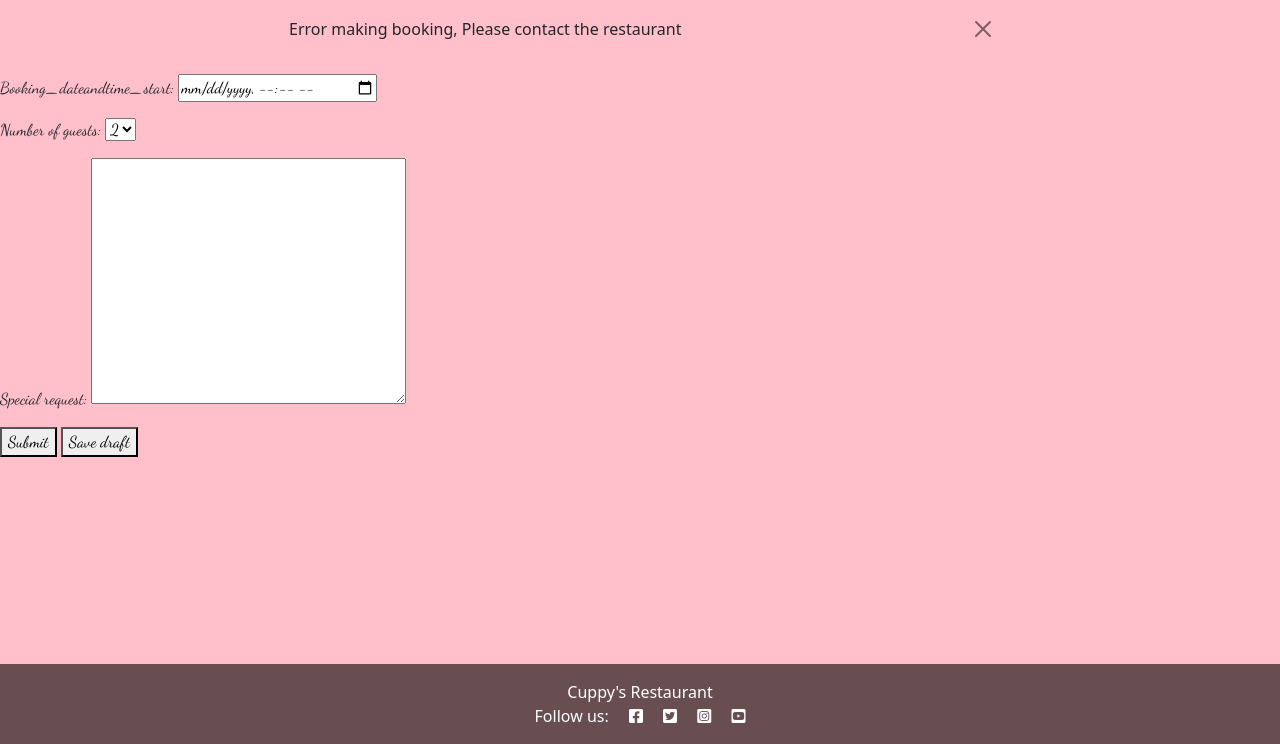
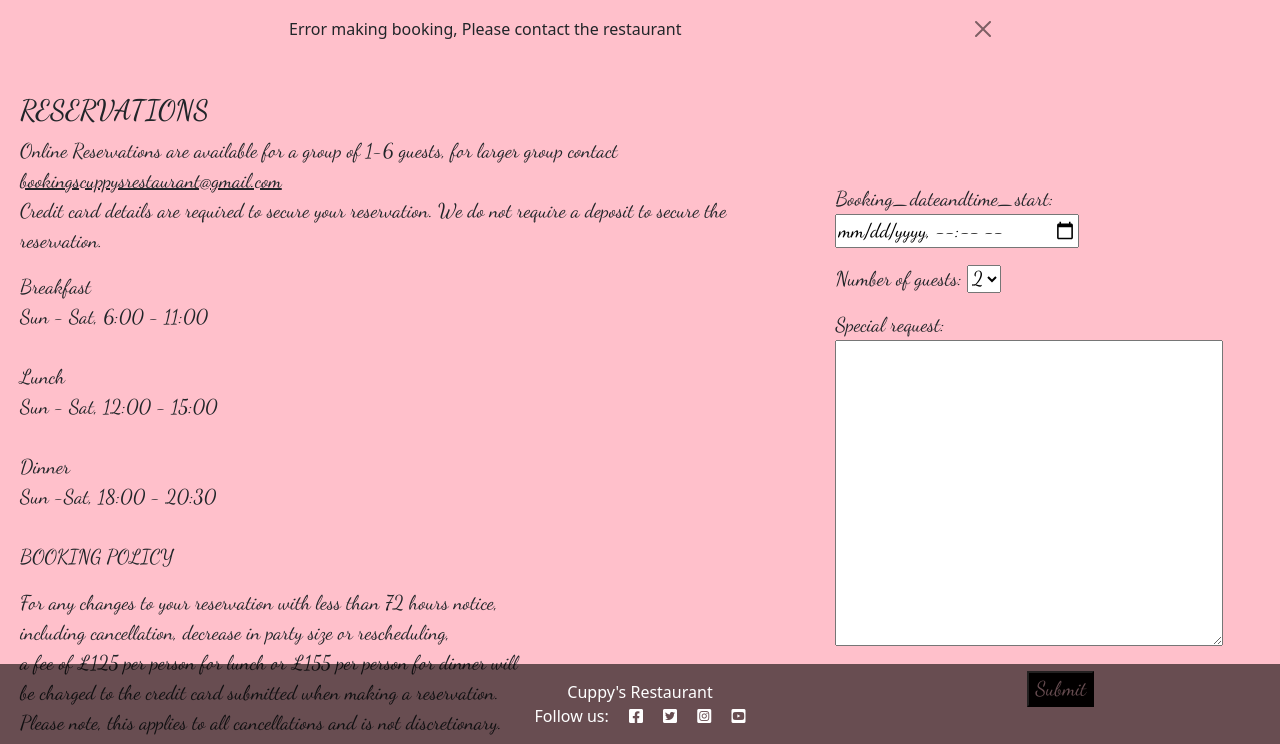
Before and after one commit to Oluwapelumi99/Cuppy-s-restaurant, a Django app: page /booking/booking/ in a window 1280 px wide. Shown: the part 56-800 px from the top of the page. Run offline with Django 4.2, Linux system fonts and the light colour scheme; the visitor is signed in with stand-in values (Sample User, id 1); parts of the project's set-up code (start-up, migrations or seed data) failed here and were passed over; some libraries are stand-ins or nearby versions.

Commit message:
Add css styling to booking form page

```diff
--- a/booking/models.py
+++ b/booking/models.py
@@ -24,7 +24,6 @@
 ]
 class Table(models.Model):
     seats = models.IntegerField()
-
     created_on = models.DateTimeField(auto_now_add=True)
     approved = models.BooleanField(default=False)
     class Meta:
@@ -49,15 +48,6 @@
     deadline = models.DateTimeField(default=datetime.now() - timedelta(hours=72))
     draft = models.BooleanField(default=False)
     cancelled = models.BooleanField(default=False)
-
-    def save(self, *args, **kwargs):
-        if self.draft:
-            self.draft = True
-        else:
-            self.draft = False
-        super().save(*args, **kwargs)
-
-
     class Meta:
         ordering = ["created_on"]
 
--- a/booking/templates/booking/booking.html
+++ b/booking/templates/booking/booking.html
@@ -3,20 +3,21 @@
 {% block content %}
 {% load static %}
 {% load crispy_forms_tags %}
-<!-- <div id="details">
+<div id="details">
+    <div>
         <h3>RESERVATIONS</h3>
         <p>Online Reservations are available for a group of 1-6 guests, for larger group contact <a href="mailto:bookingscuppysrestaurant@gmail.com"> bookingscuppysrestaurant@gmail.com</a>
+            <br>
         Credit card details are required to secure your reservation.
             We do not require a deposit to secure the reservation.</p>
-        <p>Breakfast</p>
-        Sun - Sat, 6:00 - 11:00
+            Breakfast
+            <div>Sun - Sat, 6:00 - 11:00</div>
             <br>
-        <p>Lunch</p>
-        Sun - Sat, 12:00 - 15:00
+            Lunch
+            <div>Sun - Sat, 12:00 - 15:00</div>
             <br>
-        <p>Dinner</p>
-        Sun -Sat, 18:00 - 20:30
-
+            Dinner
+            <div>Sun -Sat, 18:00 - 20:30</div>
             <br>
             <p id="smallcaps" class="smallcaps">BOOKING POLICY</p>
             For any changes to your reservation with less than 72 hours notice,
@@ -28,18 +29,17 @@
             be charged to the credit card submitted when making a reservation.
             <br>
             Please note, this applies to all cancellations and is not discretionary.
-</div> -->
+    </div>
     {% if user.is_authenticated %}
     <div id="bookform">
         <form method="POST">
             {{ form.as_p}}
             {% csrf_token %}
-        <button type="submit">Submit</button>
-        <button type="submit">Save draft</button>
+            <button class="btn-signup"id="bookform_submit" type="submit">Submit</button>
         </form>
             {% else %}
         <p>Log in to make a booking</p>
             {% endif %}
     </div>
-
+</div>
     {% endblock content %}
--- a/booking/urls.py
+++ b/booking/urls.py
@@ -3,7 +3,6 @@
 
 urlpatterns = [
     path('booking/', views.booking, name='booking'),
-    path('booking/save_draft/', views.save_draft, name='save_draft'),
     path('booking/update_booking/<str:pk>/', views.update_booking, name='update_booking'),
     path('booking/cancel_booking/<str:pk>/', views.cancel_booking, name='cancel_booking'),
     path('booking/customer_bookings/', views.customer_bookings, name='customer_bookings')
--- a/booking/views.py
+++ b/booking/views.py
@@ -72,21 +72,6 @@
     return render(request, 'booking/booking.html', context)
 
 
-def save_draft(self, request):
-    form = BookingForm(request.POST or None)
-    context = {'form': form }
-    if form.cleaned_data.get('draft'):
-        form.instance.draft = True
-        form.save()
-        messages.add_message(request, messages.SUCCESS, 'Booking draft saved succesffully!')
-        return render(request, 'booking/booking.html', context)
-    else:
-        messages.add_message(request, messages.ERROR, 'Error saving draft, Please contact the restaurant')
-        return render(request, 'booking/booking.html', context)
-
-
-
-
 def update_booking(request, pk):
     """
     view to update bookings
@@ -115,33 +100,12 @@
         }
     return render(request, 'booking/booking.html', context)
 
-# def updateBooking(request, booking_id):
-
-#     """
-#     view to update booking
-#     """
-#     if request.method == "POST":
-
-#         queryset = Booking.objects.filter(status=1)
-#         booking = get_object_or_404(booking, pk=booking_id)
-#         deadline = booking.start_date - timedelta(hours=72)
-#         # comment_form = CommentForm(data=request.POST, instance=comment)
-
-#         if request.post.get('new_booking_dateandtime_start') < deadline and comment.author == request.user:
-#             booking = booking.save(commit=False)
-#             booking.approved = False
-#             booking.save()
-#             messages.add_message(request, messages.SUCCESS, 'Comment Updated!')
-#         else:
-#             messages.info(request, 'Cannot change booking after deadline')
-#             return HttpResponseRedirect(reverse('booking_detail', args=[booking_id]))
-
-    # return render(request, 'booking_update.html', {booking:booking})
-
-
 
 @login_required
 def cancel_booking(request, pk):
+    """
+    view to delete bookings
+    """
     booking = get_object_or_404(Booking, id=pk)
     if booking.customer != request.user:
         return redirect('home_page')
--- a/static/css/style.css
+++ b/static/css/style.css
@@ -3,20 +3,23 @@
 }
 
 #details {
-    padding-left: 10px;
-    padding-top: 10px;
+    padding-left: 20px;
+    padding-top: 20px;
     font-family: 'dancing script', sans-serif;
     font-size: 20px;
-
+    display: flex;
 }
 
 #bookform {
     font-family: 'dancing script', sans-serif;
+    margin-top: 90px;
+    margin-left: 50px;
+}
 
+#bookform_submit {
+    margin-left: 12rem;
 }
-#smallcaps {
-    display: flex;
-}
+
 .btn-signup,
 .btn-edit {
     background-color: #000000;
@@ -57,7 +60,6 @@
 
 #content {
     margin-top: 50px;
-    display: flex;
     margin-left: 50px;
 
 }
```
Lines whose indentation alone changed are shown as unchanged.
